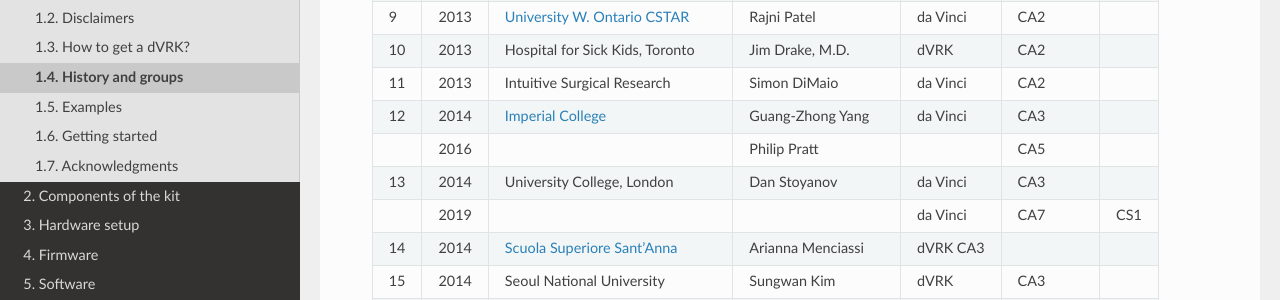
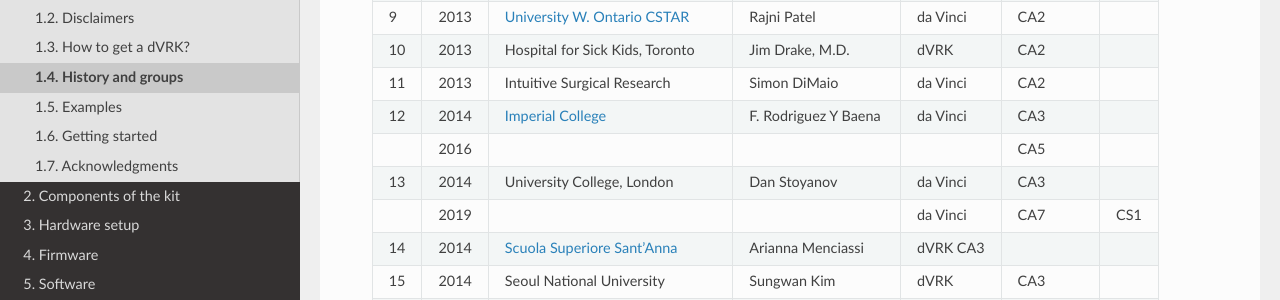
Before and after one commit to jhu-dvrk/dvrk-readthedocs, a Sphinx documentation site: the page built from docs/pages/introduction/groups.rst, in a window 1280 px wide and 900 px high, scrolled down 739 px. Shown: the part 151-451 px from the top of the window. Built offline with Sphinx 7.4.7 and the Read the Docs theme 3.1.0, drawn with Linux system fonts in a browser that asks for light colours; the version number could not be read and is left out.

Commit message:
Changed contact at Imperial

```diff
--- a/docs/pages/introduction/groups.rst
+++ b/docs/pages/introduction/groups.rst
@@ -40,8 +40,8 @@
 9    2013 `University W. Ontario CSTAR <https://www.eng.uwo.ca/cstar/about_us/index.html>`_                                                    Rajni Patel             da Vinci      CA2
 10   2013 Hospital for Sick Kids, Toronto                                                                                                      Jim Drake, M.D.         dVRK          CA2
 11   2013 Intuitive Surgical Research                                                                                                          Simon DiMaio            da Vinci      CA2
-12   2014 `Imperial College <https://www.imperial.ac.uk/hamlyn-centre/about-us>`_                                                              Guang-Zhong Yang        da Vinci      CA3
-\    2016                                                                                                                                      Philip Pratt                          CA5
+12   2014 `Imperial College <https://www.imperial.ac.uk/hamlyn-centre/about-us>`_                                                              F\. Rodriguez Y Baena        da Vinci      CA3
+\    2016                                                                                                                                                                            CA5
 13   2014 University College, London                                                                                                           Dan Stoyanov            da Vinci      CA3
 \    2019                                                                                                                                                              da Vinci      CA7         CS1
 14   2014 `Scuola Superiore Sant'Anna <https://www.santannapisa.it/en/institute/biorobotics/surgical-robotics-and-allied-technologies-area>`_  Arianna Menciassi       dVRK  CA3
```
